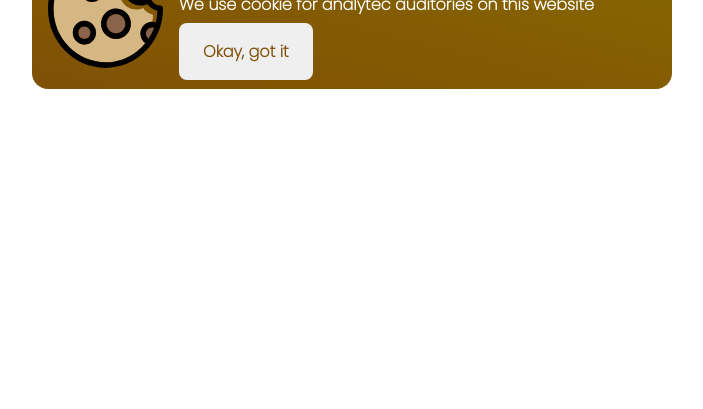
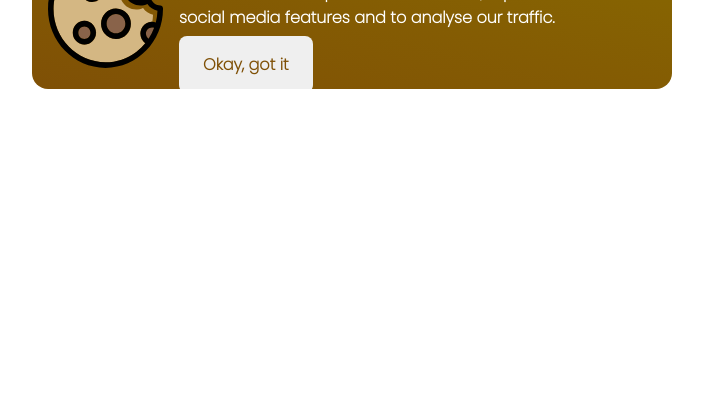
Before and after one commit to IvanIsak2000/learn-JS, a plain HTML site: page Cookie/index.html in a window 1280 px wide. Shown: the part 391-800 px from the top of the page, without its empty margins (288-991 px from the left). Drawn offline with nearby package versions, Linux system fonts and the light colour scheme.

Commit message:
change format

```diff
--- a/Cookie/index.html
+++ b/Cookie/index.html
@@ -37,8 +37,7 @@
         </svg>
         <div class="text">
             <h2 class="cookie-title">Cookie Police</h2>
-            <p class="cookie-subtitle">We use cookie for
-                analytec auditories on this website</p>
+            <p class="cookie-subtitle">We use cookies to personalise content,to provide <br>social media features and to analyse our traffic.</p>
             <button>Okay, got it</button>
         </div>
     </div>
```
